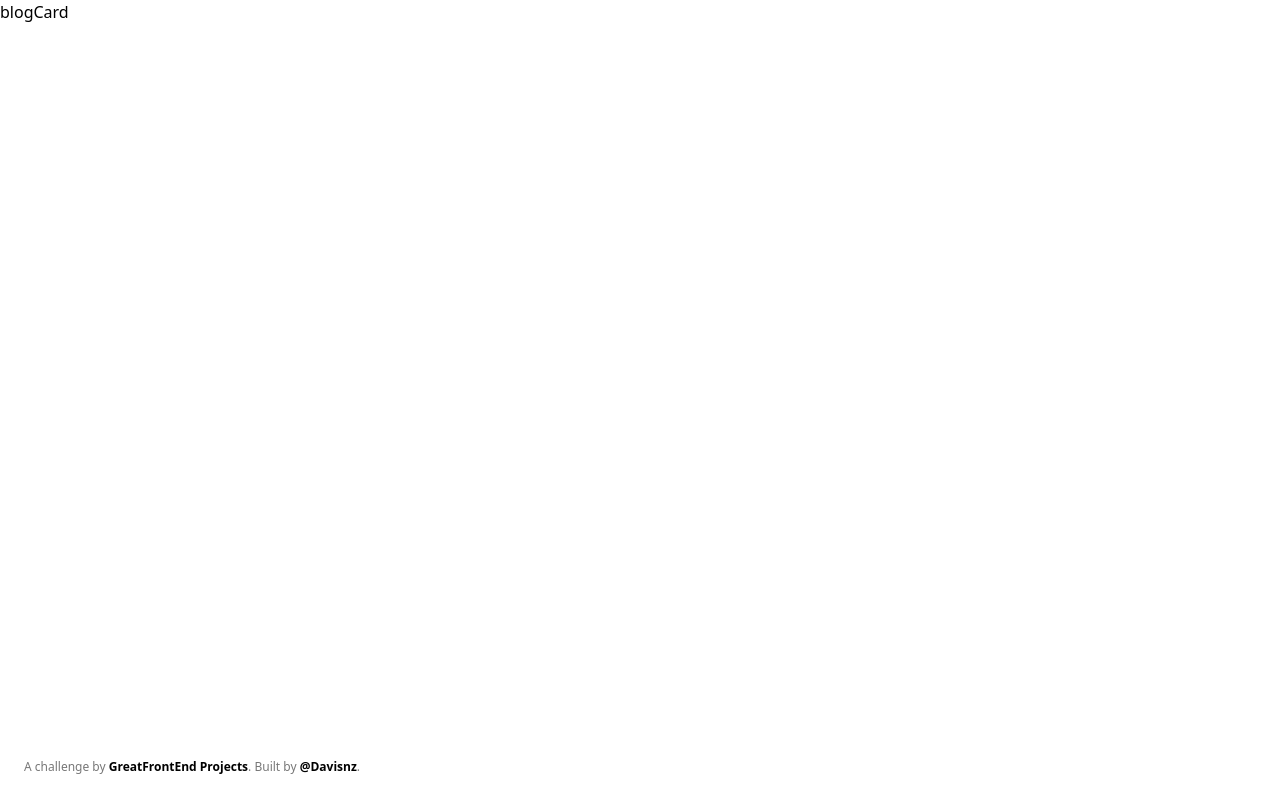
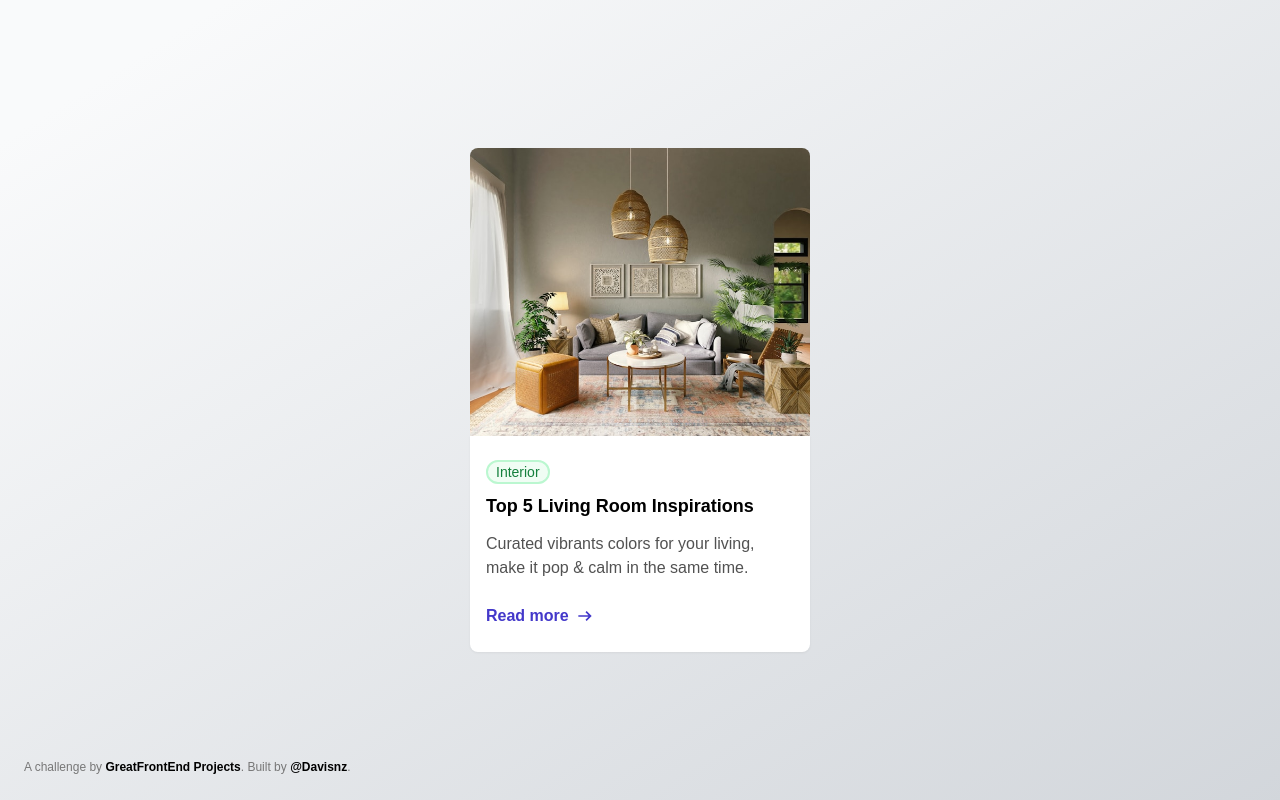
Before and after one commit to Davisnz/greatfrontend, a Next.js app: page /blog-card in a window 1280 px wide. Built offline with nearby package versions, Linux system fonts and the light colour scheme.

Commit message:
Finished version

```diff
--- a/app/(challenge)/blog-card/page.tsx
+++ b/app/(challenge)/blog-card/page.tsx
@@ -1,7 +1,48 @@
-import React from "react";
+// import styles from "./blogcard.module.css";
+import Image from "next/image";
 
 const blogCard = () => {
-  return <div>blogCard</div>;
+  return (
+    <main className="blogCard-bg">
+      <div className="flex min-h-screen flex-col items-center justify-center ">
+        <div className="max-w-[340px]">
+          <div className="relative aspect-[16/9] h-72 w-full">
+            <Image
+              src="/images/02-blog-card/feature.jpg"
+              fill
+              style={{ objectFit: "cover" }}
+              alt="Feature image"
+              className="rounded-t-lg" // Optional: add rounded corners to the top of the image
+            />
+          </div>
+
+          <div className="flex flex-col rounded-b-lg bg-white px-4 py-6 drop-shadow-sm">
+            <p className="mb-2">
+              <span className=" rounded-full border-2 border-green-200 bg-green-50 px-2 py-[2px] text-sm font-normal leading-5 text-green-700">
+                Interior
+              </span>
+            </p>
+            <h2 className="mb-3 text-lg font-semibold leading-7 ">
+              Top 5 Living Room Inspirations
+            </h2>
+            <p className="mb-6 text-base font-medium leading-6 text-[#525252]">
+              Curated vibrants colors for your living, make it pop & calm in the
+              same time.
+            </p>
+            <button className="flex items-center gap-[6px] text-base font-semibold leading-6 text-indigo-700">
+              Read more{" "}
+              <Image
+                src="/icons/rightArrow.svg"
+                width={20}
+                height={20}
+                alt="Right Arrow"
+              />{" "}
+            </button>
+          </div>
+        </div>
+      </div>
+    </main>
+  );
 };
 
 export default blogCard;
--- a/app/globals.css
+++ b/app/globals.css
@@ -15,35 +15,22 @@
 }
 
 html {
-  font-family:
-    "Noto Sans",
-    system-ui,
-    -apple-system,
-    BlinkMacSystemFont,
-    "Segoe UI",
-    Roboto,
-    Oxygen,
-    Ubuntu,
-    Cantarell,
-    "Open Sans",
-    "Helvetica Neue",
-    sans-serif;
-
-  -webkit-font-smoothing: antialiased;
-  -moz-osx-font-smoothing: grayscale;
-  text-rendering: optimizeLegibility;
+  font-family: sans-serif;
 }
-
 * {
   box-sizing: border-box;
-}
-
-body {
 }
 
 @layer components {
   .testimonials-card-bg {
     background: linear-gradient(148deg, #f9fafb 8.89%, #d2d6db 100.48%);
+  }
+
+  .blogCard-bg {
+    background: var(
+      --Linear-Page,
+      linear-gradient(148deg, #f9fafb 8.89%, #d2d6db 100.48%)
+    );
   }
 }
 
--- a/tailwind.config.ts
+++ b/tailwind.config.ts
@@ -8,6 +8,9 @@ const config: Config = {
   ],
   theme: {
     extend: {
+      fontFamily: {
+        sans: ["var(--font-noto-sans)"],
+      },
       colors: {
         background: "var(--background)",
         foreground: "var(--foreground)",
```
Also changed, not shown: public/icons/rightArrow.svg (added).
